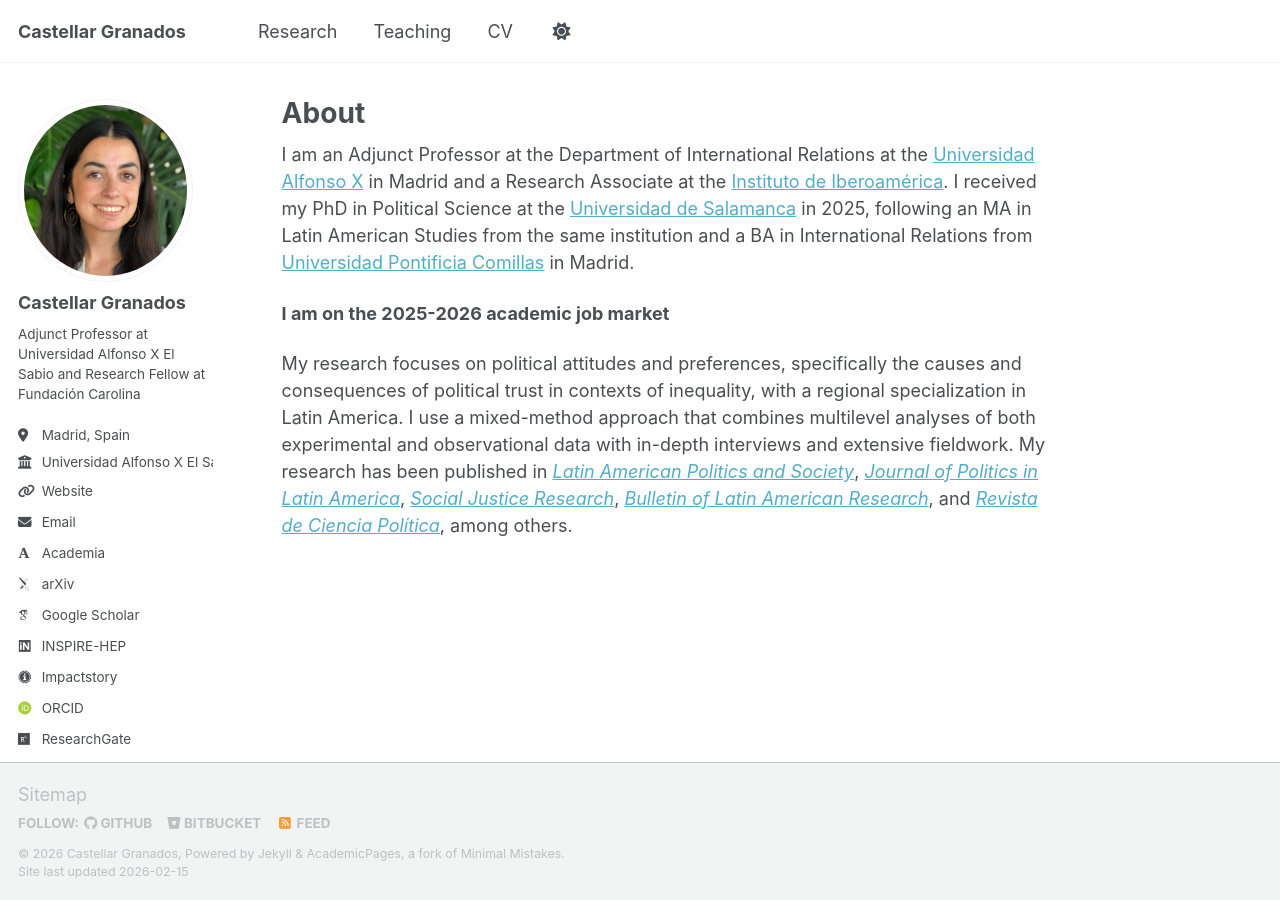
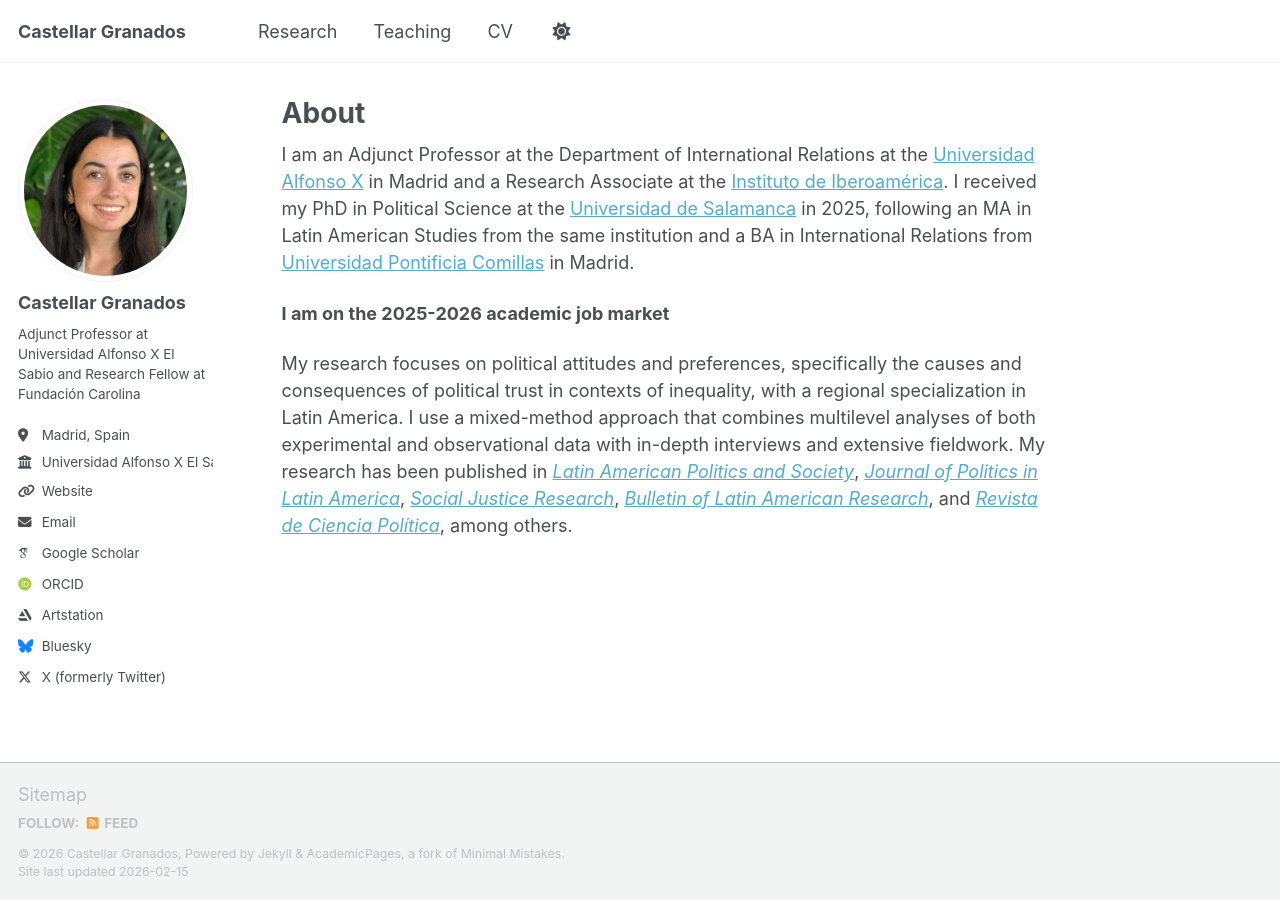
Before and after one commit to castellargranados/castellargranados.github.io, a Jekyll site: the page built from _pages/about.md, in a window 1280 px wide. Built offline with Jekyll 4.4.1, drawn with Linux system fonts in a browser that asks for light colours; some web fonts are replaced; a script bundle is joined from its source files by our own code; library files that are not in the unit come from our copies; some of the changed lines change nothing that is shown.

Commit message:
Update _config.yml

```diff
--- a/_config.yml
+++ b/_config.yml
@@ -27,52 +27,13 @@
   email: "mgranagu@uax.es"
 
   # Academic websites
-  academia: ""
-  arxiv: ""
   googlescholar: "https://scholar.google.com/citations?user=NnvHHdYAAAAJ&hl=es"
-  inspire-hep: ""
-  impactstory: ""
   orcid: "https://orcid.org/0000-0003-1690-3645"
-  semantic: ""
-  ssrn: ""
-  researchgate: ""
-  scopus: ""
-  zotero: ""
-
-  # Repositories and software development
-  bitbucket: ""
-  codepen: ""
-  dribbble: ""
-  github: ""
-  kaggle: ""
-  stackoverflow: ""
 
   # Social media
   artstation: ""
   bluesky: "castegranados.bsky.social"
-  facebook: ""
-  flickr: ""
-  foursquare: ""
-  goodreads: ""
-  google_plus: ""
-  keybase: ""
-  instagram: ""
-  lastfm: ""
-  linkedin: ""
-  mastodon: ""
-  medium: ""
-  pinterest: ""
-  soundcloud: ""
-  steam: ""
-  telegram: ""
-  tumblr: ""
   twitter: "castegranados"
-  vine: ""
-  weibo: ""
-  wikipedia: ""
-  xing: ""
-  youtube: ""
-  zhihu: ""
 
 # Publication Categories
 publication_category:
```
